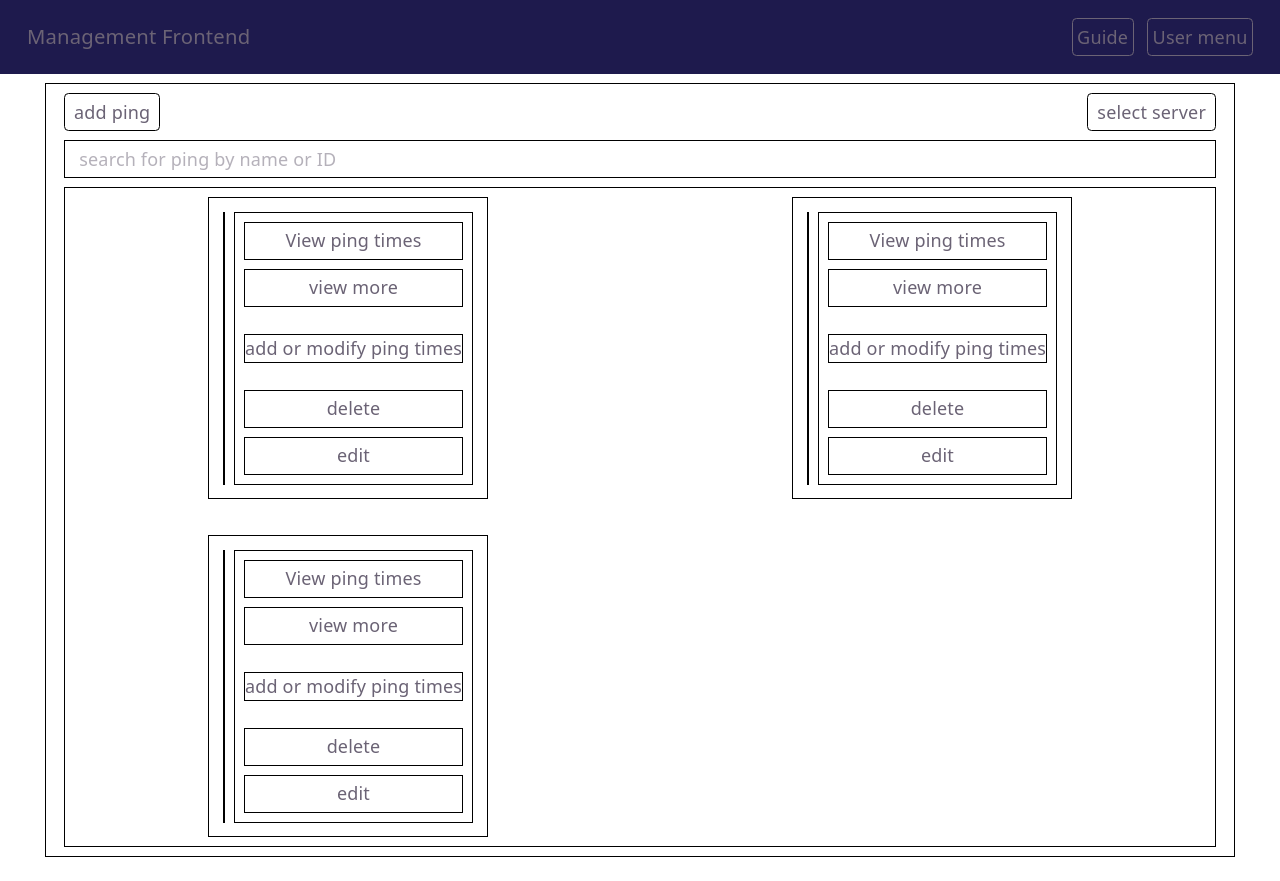
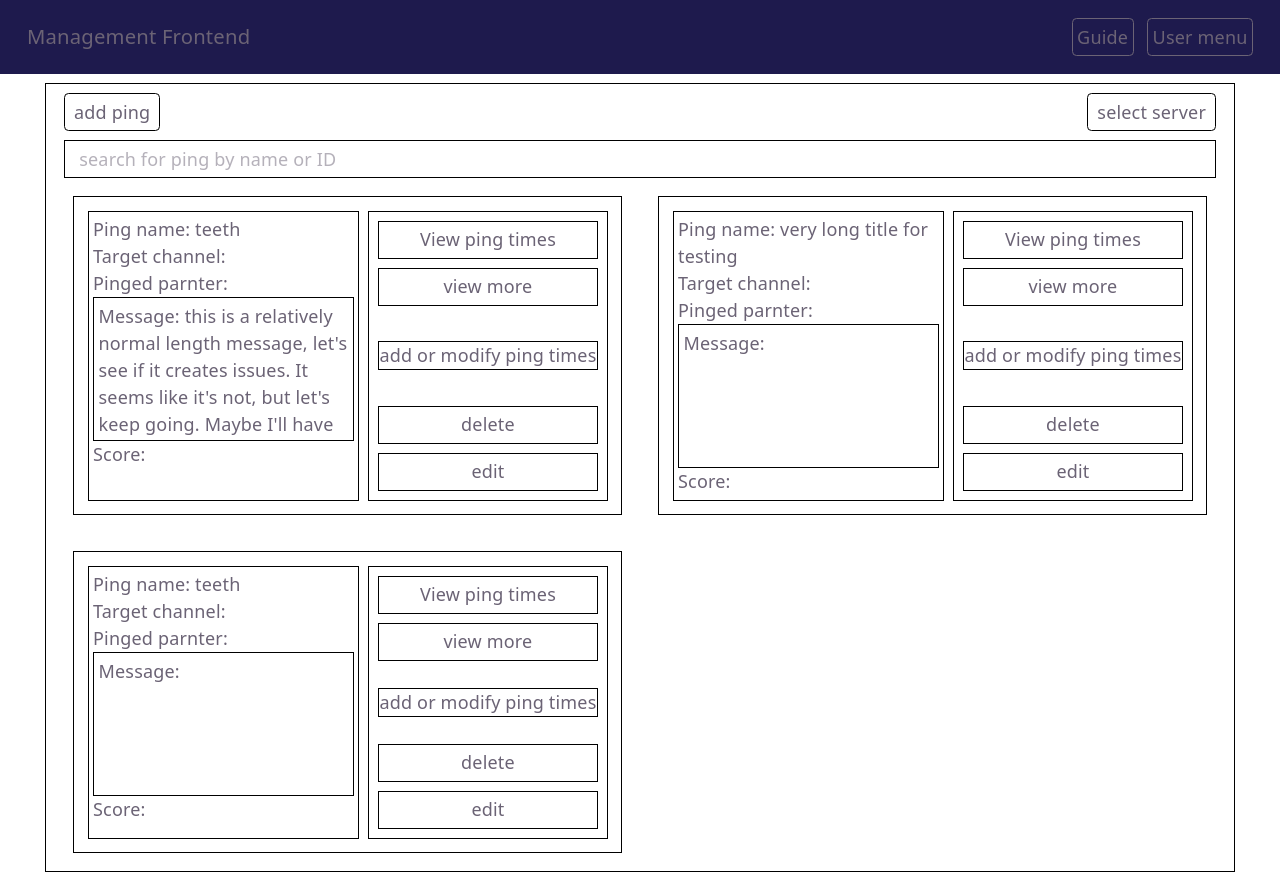
Before and after one commit to Oussama-Sahraoui/accountability_bot, a React (Vite) app in the folder client/: page /home in a window 1280 px wide. Built offline with nearby package versions, Linux system fonts and the light colour scheme.

Commit message:
more UI progress, moving on to some server/database additions/work

```diff
--- a/client/src/components/PingCard.jsx
+++ b/client/src/components/PingCard.jsx
@@ -1,13 +1,17 @@
 import React from 'react'
 
-export default function PingCard () {
+export default function PingCard ({ping_name,target_channel,pinged_partner_id,message,score}) {
 return(
-<main>
-    <div className='border border-black  p-3 flex justify-between  gap-2'>
-        <div className='border border-black '>
-
+<main className='w-full h-full'>
+    <div className='border border-black p-1 lg:p-3 flex justify-between gap-1 lg:gap-2 w-full h-full'>
+        <div className='border border-black flex-1  overflow-y-scroll p-1'>
+            <p>Ping name: {ping_name}</p>
+             <p>Target channel: {target_channel}</p>
+             <p>Pinged parnter: {pinged_partner_id}</p>
+      <div className='overflow-y-scroll h-32 p-1 border border-black'>        <p>Message: {message}</p>  </div>
+             <p>Score: {score}</p>
         </div>
-        <div className='border border-black  h-full p-2 flex flex-col justify-between gap-6'>
+        <div className='border border-black  h-full p-2 flex flex-col justify-between gap-2 lg:gap-6'>
             <div className='*:px-1 *:py-1 *:border *:border-black flex flex-col justify-evenly  gap-2'>
                 <button>View ping times</button>
                 <button>view more</button>
--- a/client/src/pages/HomePage.jsx
+++ b/client/src/pages/HomePage.jsx
@@ -14,22 +14,33 @@ const data=[
 
 {
 ping_name:"teeth",
-target_channe:"",
+target_channel:"",
+pinged_partner_id:"",
+message:"this is a relatively normal length message, let's see if it creates issues. It seems like it's not, but let's keep going. Maybe I'll have it so if a message overflows then it just scrolls within it. Which is very unlikely to happen anyways",
+score:''
+},
+{
+ping_name:"very long title for testing",
+target_channel:"",
 pinged_partner_id:"",
 message:"",
 score:''
 },
 {
-"":""
-
-},
-{
-"":""
-
+ping_name:"teeth",
+target_channel:"",
+pinged_partner_id:"",
+message:"",
+score:''
 }
 ]
-  return <div className='   py-2 px-10 '>
-        <div className=' border border-black py-2 px-4  flex flex-col  justify-evenly gap-2'>
+
+const pings = data.map((ping)=>(
+<PingCard ping_name={ping.ping_name} target_channel={ping.target_channel}
+pinged_partner_id={ping.pinged_partner_id} message={ping.message} score={ping.score}/>
+))
+  return <div className='   py-2 px-3 lg:px-10 '>
+        <div className=' border border-black  py-2 px-2 lg:px-4  flex flex-col  justify-evenly gap-2'>
             <div className='  flex justify-between *:border *:border-black *:rounded *:px-2 *:py-1'>
                 <button>
                     add ping
@@ -39,11 +50,10 @@ score:''
                 </button>
             </div>
             <input placeholder="  search for ping by name or ID" className="p-1 border border-black"/>
-            <div className="   border border-black p-2">
-                <div className='    max-w-5xl mx-auto  grid grid-cols-1 md:grid-cols-2 gap-8 items-center justify-items-center'>
-                    <PingCard/>
-                    <PingCard/>
-                    <PingCard/>
+            <div className="   p-2">
+<div className='max-w-5xl mx-auto grid grid-cols-1 md:grid-cols-2 gap-4 lg:gap-8 w-full'>
+     {pings}
+
 
                 </div>
             </div>
```
